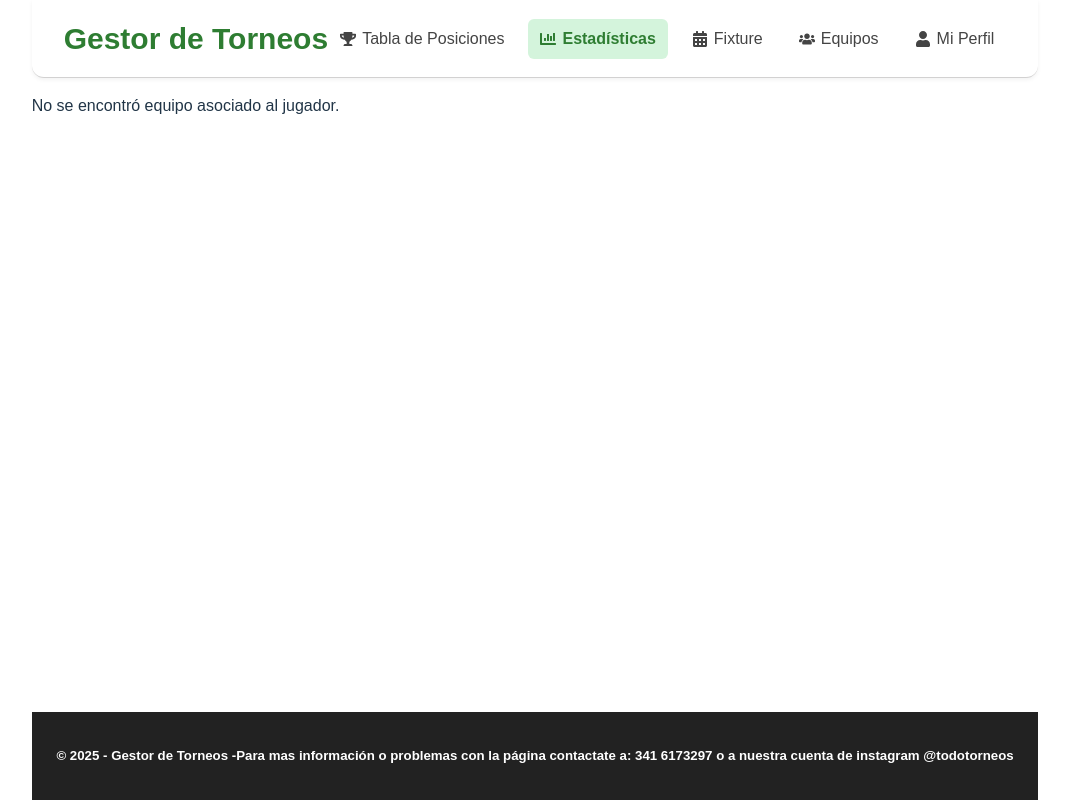
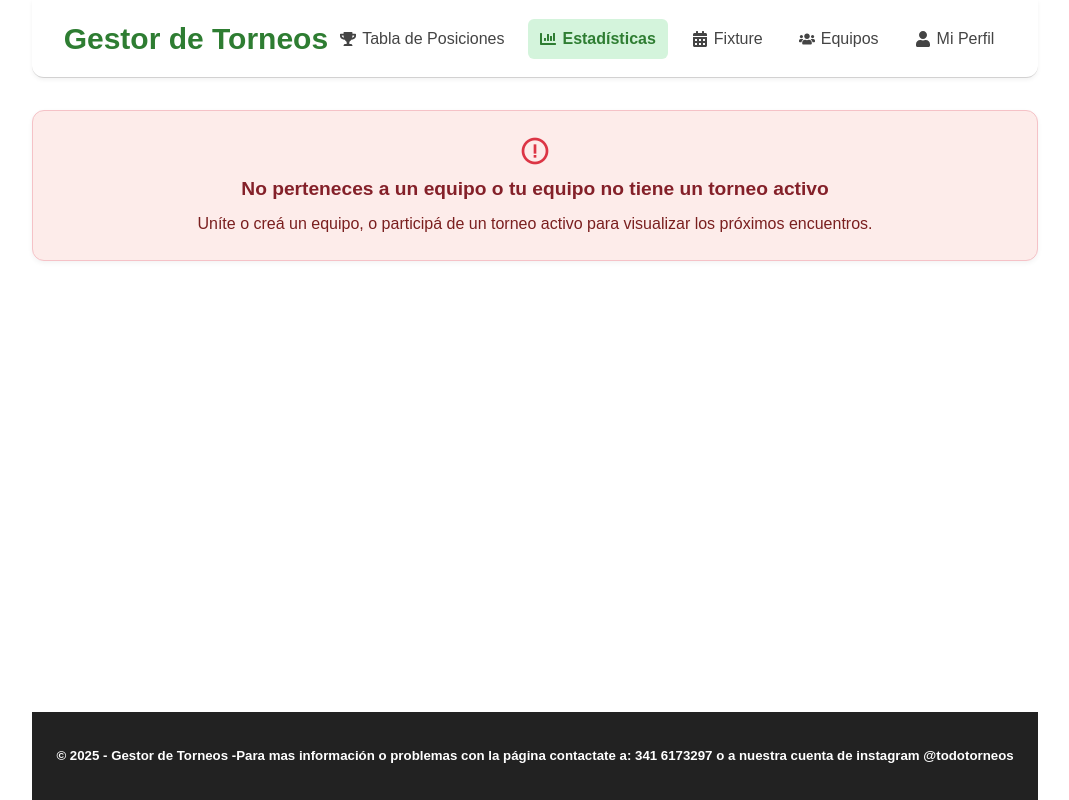
Before and after one commit to tomasandino12/frontend-TPtorneos, a React (Vite) app: page /gestorTorneos/estadisticas in a window 1280 px wide. Shown: the whole page, without its empty margins (105-1174 px from the left). Built offline with nearby package versions, Linux system fonts and the light colour scheme.

Commit message:
-Modifique TablaPosiciones.jsx y Estadisticas.jsx para mostrar el error en un div mensaje-error. -Agregue .mensaje-error en TablaPosiciones.css y Estadisticas.css, igual que en FixtureTorneo.css. -Modifique Registro.jsx para mostrar error en el campo mail cuando este no sea valido

```diff
--- a/src/pages/Estadisticas.jsx
+++ b/src/pages/Estadisticas.jsx
@@ -122,7 +122,18 @@ function Estadisticas() {
   }, []);
 
   if (loading) return <p>Cargando estadísticas...</p>;
-  if (error) return <p>{error}</p>;
+  if (error) return (
+    <div className="mensaje-error">
+      <i className="bx bx-error-circle"></i>
+      <h3>
+        No perteneces a un equipo o tu equipo no tiene un torneo activo
+      </h3>
+      <p>
+        Uníte o creá un equipo, o participá de un torneo activo para
+        visualizar los próximos encuentros.
+      </p>
+    </div>
+  );
   if (!equipo) return <p>No se encontraron datos del equipo.</p>;
 
   // Agrupar jugadores por posición
--- a/src/pages/Registro.jsx
+++ b/src/pages/Registro.jsx
@@ -16,14 +16,23 @@ function Registro() {
   });
 
   const [error, setError] = useState("");
+  const [emailError, setEmailError] = useState("");
 
   useEffect(() => {
     document.body.classList.add("bg-login");
     return () => document.body.classList.remove("bg-login");
   }, []);
 
-  const handleChange = (e) =>
+  const handleChange = (e) => {
     setForm({ ...form, [e.target.name]: e.target.value });
+    if (e.target.name === "email") {
+      if (!/\S+@\S+\.\S+/.test(e.target.value)) {
+        setEmailError("El email no es válido");
+      } else {
+        setEmailError("");
+      }
+    }
+  };
 
   const valido =
     form.nombre.trim().length >= 2 &&
@@ -104,6 +113,7 @@ function Registro() {
               <div className="campo">
                 <label>Email</label>
                 <input type="email" name="email" value={form.email} onChange={handleChange} required />
+                {emailError && <p className="error-msg">{emailError}</p>}
               </div>
             </div>
 
--- a/src/pages/TablaPosiciones.jsx
+++ b/src/pages/TablaPosiciones.jsx
@@ -73,7 +73,18 @@ useEffect(() => {
   };
 
   if (loading) return <p>Cargando tabla de posiciones...</p>;
-  if (error) return <p>Error: {error}</p>;
+  if (error) return (
+    <div className="mensaje-error">
+      <i className="bx bx-error-circle"></i>
+      <h3>
+        No perteneces a un equipo o tu equipo no tiene un torneo activo
+      </h3>
+      <p>
+        Uníte o creá un equipo, o participá de un torneo activo para
+        visualizar los próximos encuentros.
+      </p>
+    </div>
+  );
 
   return (
     <div className="tabla-container">
--- a/src/styles/Estadisticas.css
+++ b/src/styles/Estadisticas.css
@@ -158,3 +158,34 @@
   font-size: 0.85rem;
   color: #333;
 }
+
+/* Mensaje de error */
+.mensaje-error {
+  background-color: #fdecea;
+  border: 1px solid #f5c2c7;
+  color: #842029;
+  padding: 1.5rem;
+  border-radius: 12px;
+  text-align: center;
+  margin-top: 2rem;
+  box-shadow: 0 2px 5px rgba(0, 0, 0, 0.05);
+}
+
+.mensaje-error i {
+  font-size: 2rem;
+  color: #dc3545;
+  margin-bottom: 0.5rem;
+  display: block;
+}
+
+.mensaje-error h3 {
+  margin: 0.5rem 0;
+  font-size: 1.2rem;
+  font-weight: 600;
+}
+
+.mensaje-error p {
+  margin: 0;
+  font-size: 1rem;
+  color: #7a1f1f;
+}
--- a/src/styles/TablaPosiciones.css
+++ b/src/styles/TablaPosiciones.css
@@ -78,3 +78,34 @@
 .navlinks a {
   transition: background-color 0.2s ease, color 0.2s ease;
 }
+
+/* Mensaje de error */
+.mensaje-error {
+  background-color: #fdecea;
+  border: 1px solid #f5c2c7;
+  color: #842029;
+  padding: 1.5rem;
+  border-radius: 12px;
+  text-align: center;
+  margin-top: 2rem;
+  box-shadow: 0 2px 5px rgba(0, 0, 0, 0.05);
+}
+
+.mensaje-error i {
+  font-size: 2rem;
+  color: #dc3545;
+  margin-bottom: 0.5rem;
+  display: block;
+}
+
+.mensaje-error h3 {
+  margin: 0.5rem 0;
+  font-size: 1.2rem;
+  font-weight: 600;
+}
+
+.mensaje-error p {
+  margin: 0;
+  font-size: 1rem;
+  color: #7a1f1f;
+}
```
